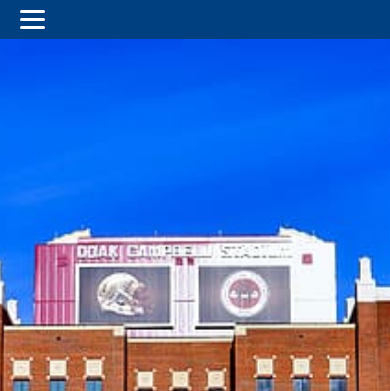
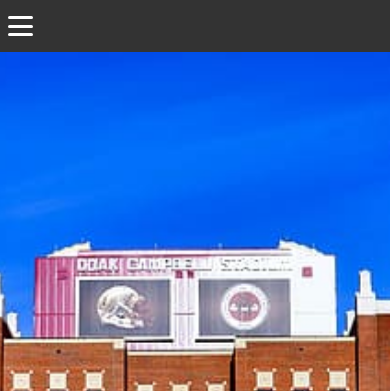
Before and after one commit to david098-tech/fictional-school, a plain HTML site: page index.html in a window 390 px wide. Both pictures are taken after a click on the element 32 px from the left and 19 px from the top of the page. Shown: the top 391 px of the page. Drawn offline with Linux system fonts and the light colour scheme.

Commit message:
Update styles.css

```diff
--- a/styles.css
+++ b/styles.css
@@ -754,3 +754,78 @@ body, html {
   max-width: 100%;
   box-sizing: border-box;
 }
+
+/* Reset & prevent horizontal scroll */
+* {
+  box-sizing: border-box;
+  max-width: 100%;
+}
+
+body, html {
+  margin: 0;
+  padding: 0;
+  overflow-x: hidden;
+}
+
+/* Navigation styles */
+nav {
+  display: flex;
+  justify-content: space-between;
+  align-items: center;
+  padding: 1rem 2%;
+  background-color: #333;  /* change as needed */
+}
+
+nav a {
+  color: white;
+  text-decoration: none;
+  margin: 0 1rem;
+  font-size: 1rem;
+}
+
+/* Desktop: nav links inline, burger hidden */
+.nav-links {
+  display: flex;
+  gap: 2rem;
+}
+
+.burger {
+  display: none;
+  flex-direction: column;
+  justify-content: space-between;
+  width: 25px;
+  height: 20px;
+  cursor: pointer;
+}
+
+.burger div {
+  height: 3px;
+  background-color: white;
+  border-radius: 2px;
+}
+
+/* Mobile: hide links, show burger */
+@media (max-width: 768px) {
+  .nav-links {
+    display: none;              /* hide by default */
+    position: absolute;
+    top: 60px;                  /* below nav */
+    left: 0;
+    width: 100%;
+    flex-direction: column;
+    background-color: #333;
+    padding: 1rem 0;
+  }
+
+  .nav-links.active {
+    display: flex;              /* show when active */
+  }
+
+  .nav-links a {
+    padding: 0.5rem 2rem;
+  }
+
+  .burger {
+    display: flex;              /* show burger on mobile */
+  }
+}
```
